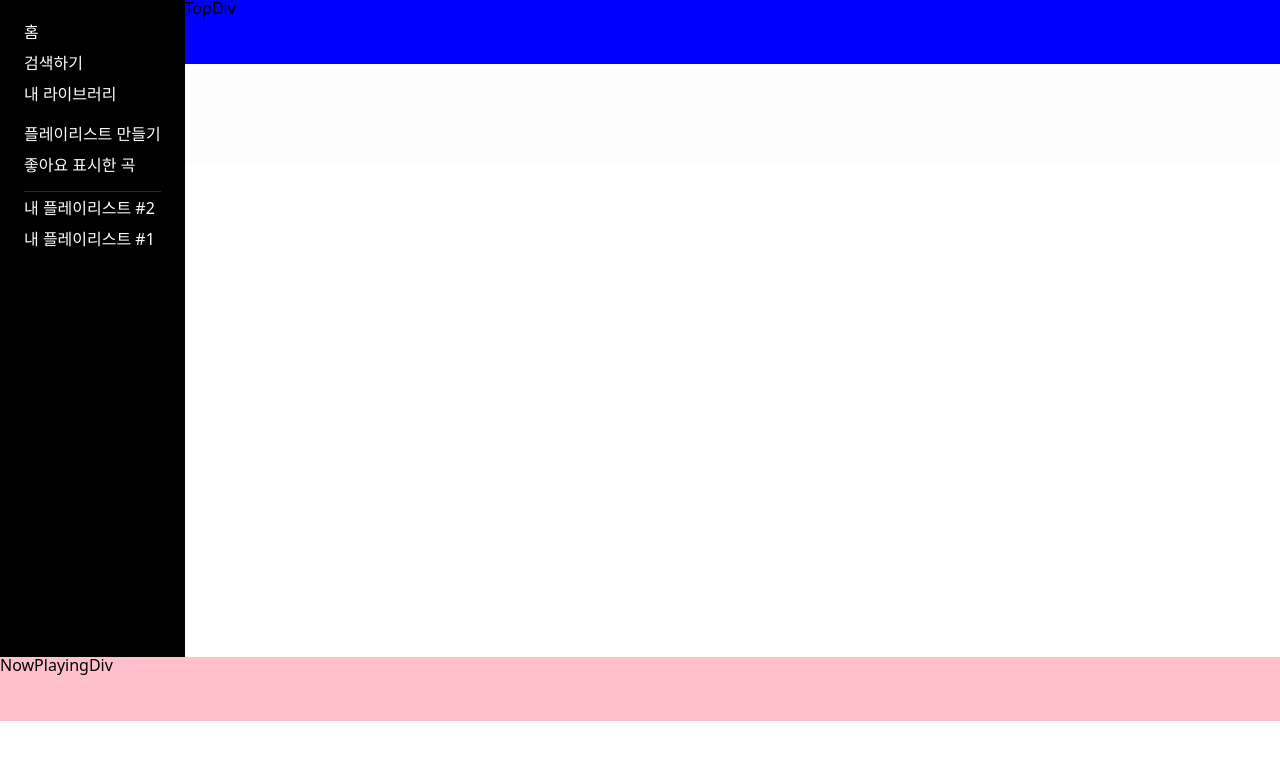
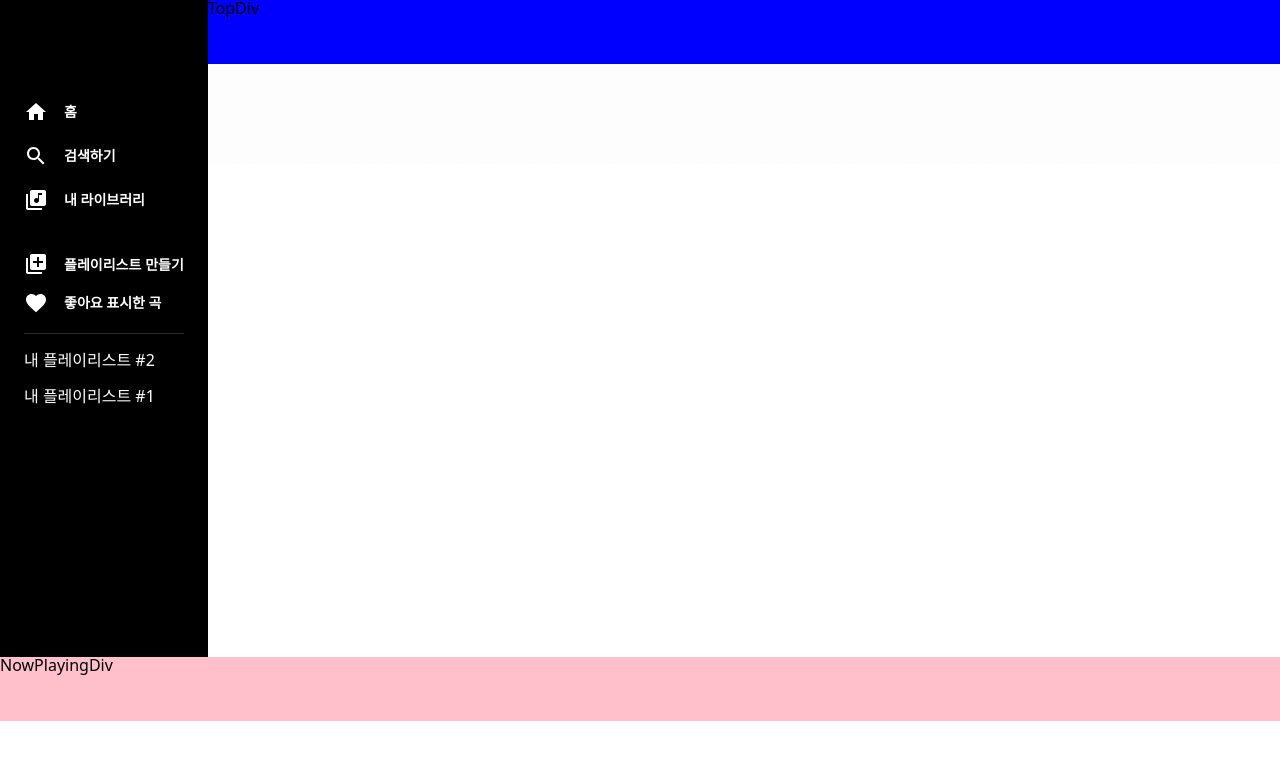
Before and after one commit to HomebrewComputerClub02/Team2_clone_FE, a React (Create React App) app: page /open in a window 1280 px wide. Shown: the top 760 px of the page. Built offline with nearby package versions, Linux system fonts and the light colour scheme.

Commit message:
FEAT : WebPlayer NavBar icon 추가

```diff
--- a/package.json
+++ b/package.json
@@ -3,6 +3,10 @@
 	"version": "0.1.0",
 	"private": true,
 	"dependencies": {
+		"@emotion/react": "^11.10.6",
+		"@emotion/styled": "^11.10.6",
+		"@mui/icons-material": "^5.11.11",
+		"@mui/material": "^5.11.13",
 		"@testing-library/jest-dom": "^5.16.5",
 		"@testing-library/react": "^13.4.0",
 		"@testing-library/user-event": "^13.5.0",
--- a/src/components/molecules/NavBar.tsx
+++ b/src/components/molecules/NavBar.tsx
@@ -1,5 +1,10 @@
 import React from 'react';
 import styled from 'styled-components';
+import HomeIcon from '@mui/icons-material/Home';
+import SearchIcon from '@mui/icons-material/Search';
+import LibraryMusicIcon from '@mui/icons-material/LibraryMusic';
+import LibraryAddIcon from '@mui/icons-material/LibraryAdd';
+import FavoriteIcon from '@mui/icons-material/Favorite';
 
 const Nav = styled.div`
   background-color: #000;
@@ -9,29 +14,48 @@ const Nav = styled.div`
   min-height: 0;
   position: relative;
   z-index: 4;
-  padding-top: 24px;
+  padding-top: 100px; //나중에 24로 수정.
   padding-left: 24px;
   padding-right: 24px;
 `;
 const NavUl = styled.ul`
   display: flex;
   flex-direction: column;
-  gap: 15px;
+  gap: 20px;
 `;
 const NavLi = styled.li`
   color: white;
+`;
+const NavA = styled.a`
+  display: flex;
+  gap: 16px;
+  align-items: center;
+`;
+const NavSpan = styled.span`
+  font-weight: 700;
+  font-size: 14px;
 `;
 const NavDiv = styled.div`
   display: flex;
   flex-direction: column;
   gap: 15px;
-  margin-top: 24px;
+  margin-top: 40px;
 `;
 const NavInnerDiv = styled.div`
   color: white;
 `;
+const NavButton = styled.button`
+  align-items: center;
+  display: flex;
+  gap: 16px;
+  background-color: transparent;
+  color: #fff;
+  border: none;
+  padding: 0px;
+`;
 const HrDiv = styled.div`
   margin-top: 10px;
+  margin-bottom: 10px;
   vertical-align: baseline;
 `;
 const Hr = styled.hr`
@@ -43,13 +67,38 @@ const NavBar = () => {
   return (
     <Nav>
       <NavUl>
-        <NavLi>홈</NavLi>
-        <NavLi>검색하기</NavLi>
-        <NavLi>내 라이브러리</NavLi>
+        <NavLi>
+          <NavA>
+            <HomeIcon />
+            <NavSpan>홈</NavSpan>
+          </NavA>
+        </NavLi>
+        <NavLi>
+          <NavA>
+            <SearchIcon />
+            <NavSpan>검색하기</NavSpan>
+          </NavA>
+        </NavLi>
+        <NavLi>
+          <NavA>
+            <LibraryMusicIcon />
+            <NavSpan>내 라이브러리</NavSpan>
+          </NavA>
+        </NavLi>
       </NavUl>
       <NavDiv>
-        <NavInnerDiv>플레이리스트 만들기</NavInnerDiv>
-        <NavInnerDiv>좋아요 표시한 곡</NavInnerDiv>
+        <NavInnerDiv>
+          <NavButton>
+            <LibraryAddIcon />
+            <NavSpan>플레이리스트 만들기</NavSpan>
+          </NavButton>
+        </NavInnerDiv>
+        <NavInnerDiv>
+          <NavA>
+            <FavoriteIcon />
+            <NavSpan>좋아요 표시한 곡</NavSpan>
+          </NavA>
+        </NavInnerDiv>
       </NavDiv>
       <HrDiv>
         <Hr />
```
Also changed, not shown: 1 other file (tests, documents, lock files or other folders).
